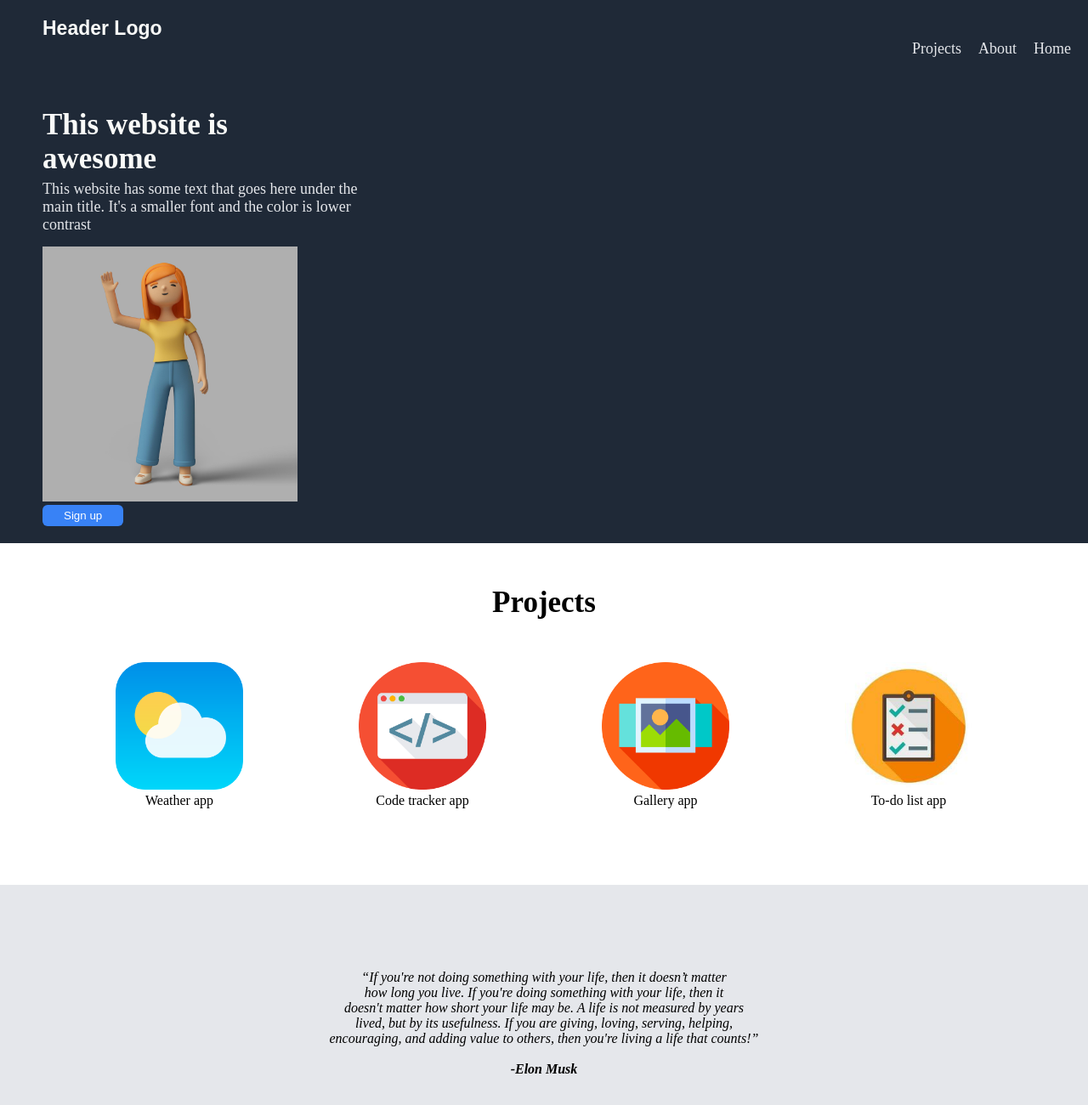
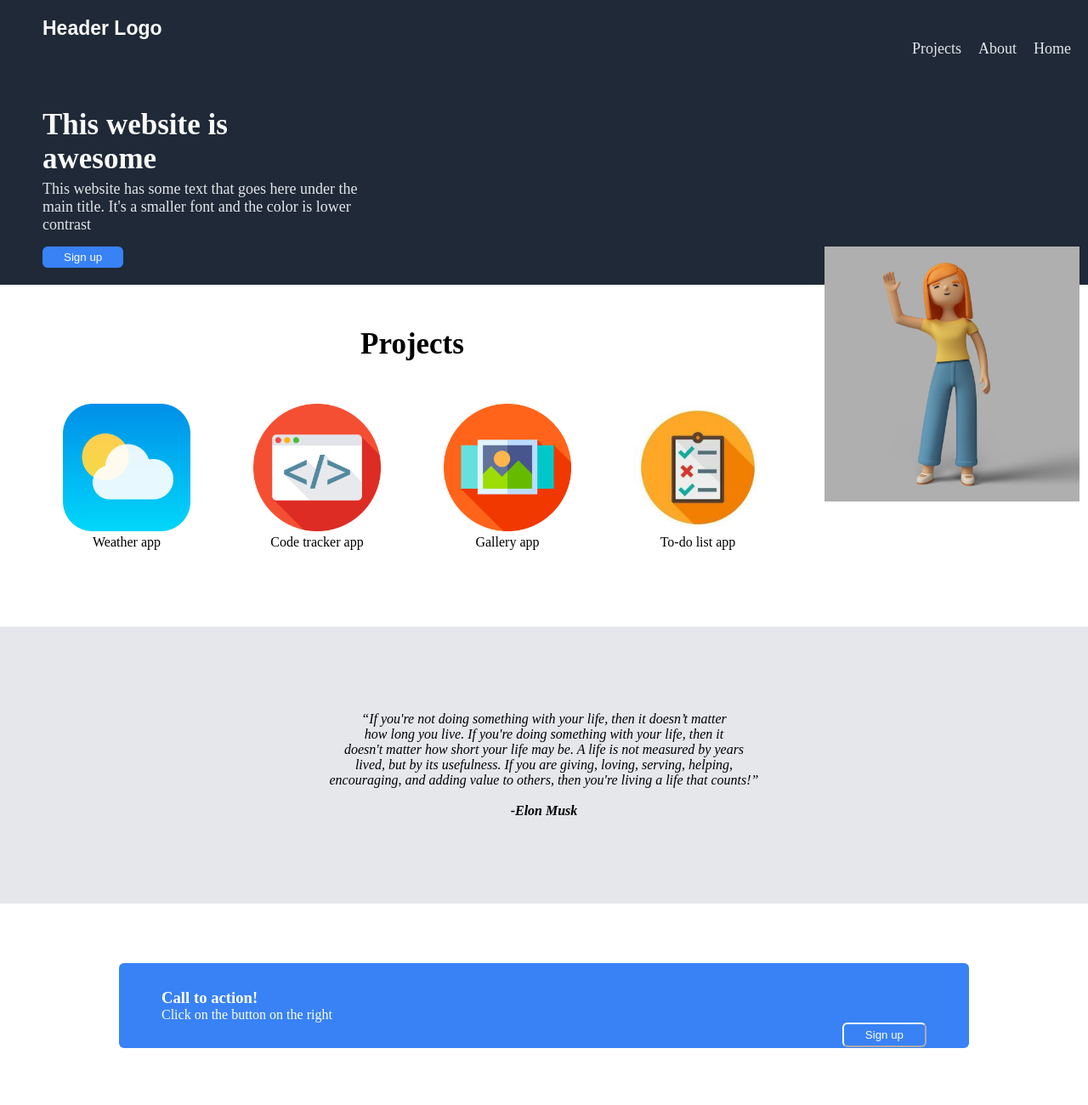
Before and after one commit to anushkashr/LandingPage, a plain HTML site: page index.html in a window 1280 px wide. Shown: the top 1300 px of the page at 85% size. Drawn offline with Linux system fonts and the light colour scheme.

Commit message:
Modified the image and button styling

```diff
--- a/style.css
+++ b/style.css
@@ -51,7 +51,7 @@
 .header img {
     height: 300px;
     width: 300px;
-    display: inline;
+    float: right;
 }
 
 .sign {
@@ -131,6 +131,10 @@
     color: white;
     background-color: #3882f6;
     border-radius: 6px;
+    float: right;
+    margin-bottom: 100px;
+
+
 }
 
 .footer-container *{
```
Also changed, not shown: index.html (+2 -1 lines).
